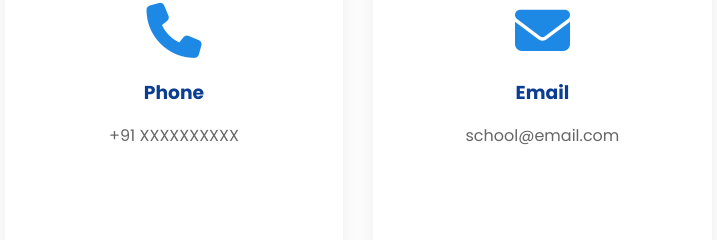
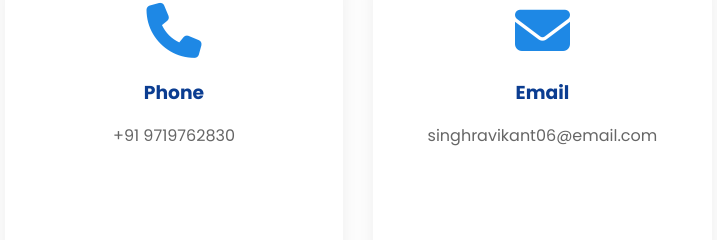
Before and after one commit to 2025192143sneha-creator/TBFC, a plain HTML site: page contact.html in a window 1280 px wide. Shown: the part 1119-1359 px from the top of the page, 466-1183 px from the left. Drawn offline with Linux system fonts and the light colour scheme.

Commit message:
Updated website

```diff
--- a/contact.html
+++ b/contact.html
@@ -171,7 +171,7 @@
 
             <p>
 
-                +91 XXXXXXXXXX
+                +91 9719762830
 
             </p>
 
@@ -185,7 +185,7 @@
 
             <p>
 
-                school@email.com
+                singhravikant06@email.com
 
             </p>
 
```
